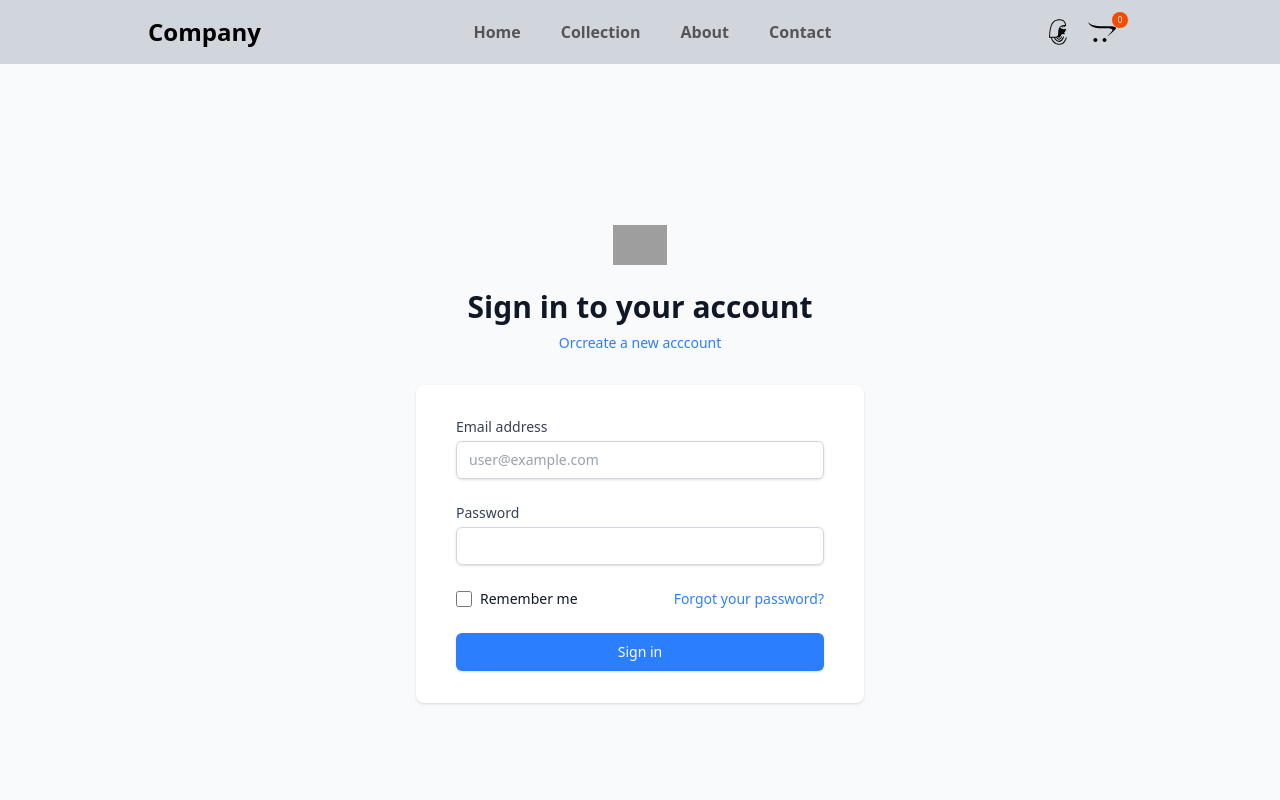
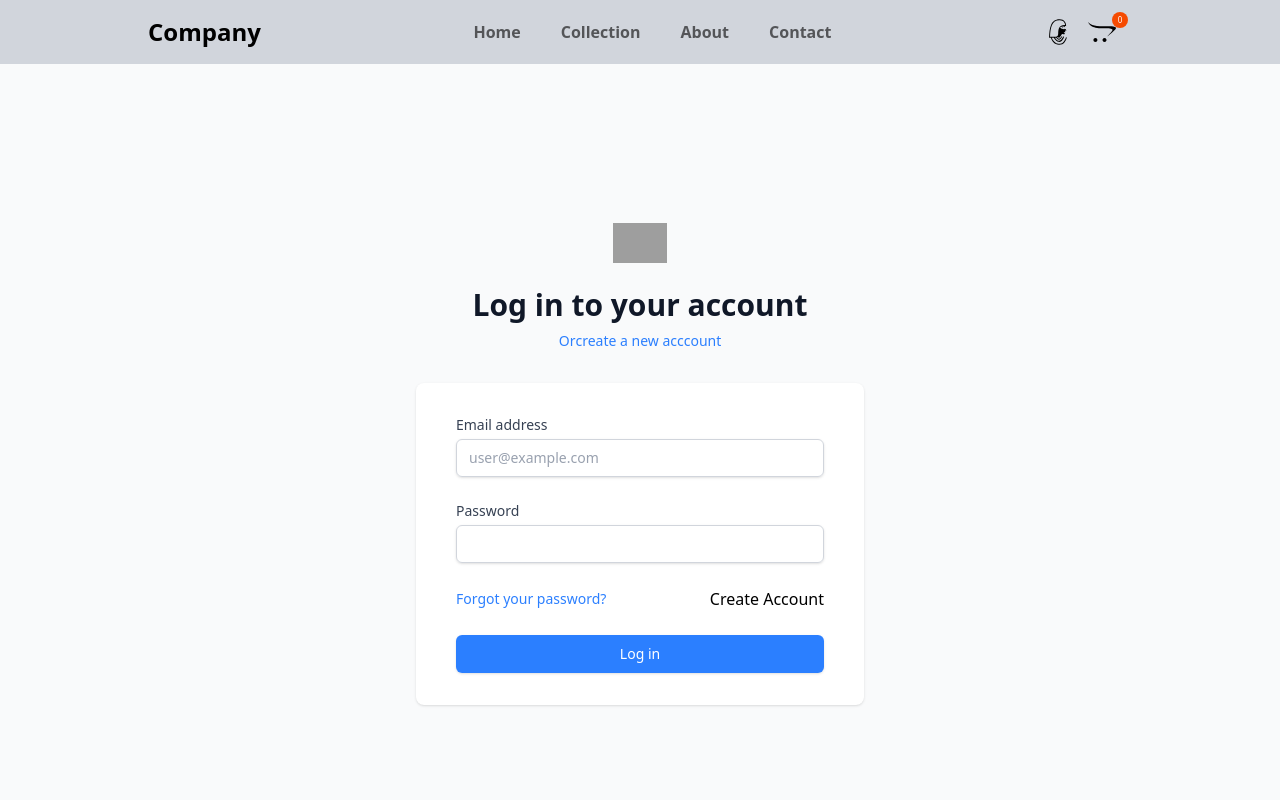
Before and after one commit to aryank730/Ecommerce-API, a React (Vite) app: page /login in a window 1280 px wide. Shown: the top 800 px of the page. Built offline with nearby package versions, Linux system fonts and the light colour scheme; grey boxes are pictures that could not be loaded.

Commit message:
Project Complete

```diff
--- a/src/Pages/Login.jsx
+++ b/src/Pages/Login.jsx
@@ -1,16 +1,18 @@
-import React from 'react'
+import React, { useState } from 'react'
 
 const Login = () => {
 
-  const [currentState, setCurrentState] = React.useState('login'); // 'login' or 'register'
-
+  const [currentState, setCurrentState] = useState('Log in');
+  const onSubmitHandler = async (event) => {
+    e.preventDefault();
+  }
   return (
     <>
       <div class="min-h-screen bg-gray-50 flex flex-col justify-center py-12 sm:px-6 lg:px-8 px-6">
         <div class="sm:mx-auto sm:w-full sm:max-w-md">
           <img class="mx-auto h-10 w-auto" src="https://www.svgrepo.com/show/301692/login.svg" alt="Workflow" />
           <h2 class="mt-6 text-center text-3xl leading-9 font-extrabold text-gray-900">
-            Sign in to your account
+            {currentState} to your account
           </h2>
           <p class="mt-2 text-center text-sm leading-5 text-blue-500 max-w">
             Or
@@ -24,7 +26,7 @@ const Login = () => {
 
         <div class="mt-8 sm:mx-auto sm:w-full sm:max-w-md">
           <div class="bg-white py-8 px-4 shadow sm:rounded-lg sm:px-10">
-            <form>
+            <form onSubmit={onSubmitHandler} class="space-y-6">
               <div>
                 <label for="email" class="block text-sm font-medium leading-5  text-gray-700">Email address</label>
                 <div class="mt-1 relative rounded-md shadow-sm">
@@ -39,6 +41,13 @@ const Login = () => {
                 </div>
               </div>
 
+              {currentState === 'Log in' ? '' : <div class="mt-6">
+                <label for="password" class="block text-sm font-medium leading-5 text-gray-700">Password</label>
+                <div class="mt-1 rounded-md shadow-sm">
+                  <input id="name" name="password" type="password" required="" class="appearance-none block w-full px-3 py-2 border border-gray-300 rounded-md placeholder-gray-400 focus:outline-none focus:shadow-outline-blue focus:border-blue-300 transition duration-150 ease-in-out sm:text-sm sm:leading-5" />
+                </div>
+              </div>}
+
               <div class="mt-6">
                 <label for="password" class="block text-sm font-medium leading-5 text-gray-700">Password</label>
                 <div class="mt-1 rounded-md shadow-sm">
@@ -47,25 +56,44 @@ const Login = () => {
               </div>
 
               <div class="mt-6 flex items-center justify-between">
-                <div class="flex items-center">
+                {/* <div class="flex items-center">
                   <input id="remember_me" name="remember" type="checkbox" value="1" class="form-checkbox h-4 w-4 text-indigo-600 transition duration-150 ease-in-out" />
                   <label for="remember_me" class="ml-2 block text-sm leading-5 text-gray-900">Remember me</label>
-                </div>
+                </div> */}
+
 
                 <div class="text-sm leading-5">
-                  <a href="#"
+                  <a href=""
                     class="font-medium text-blue-500 hover:text-blue-500 focus:outline-none focus:underline transition ease-in-out duration-150">
                     Forgot your password?
                   </a>
                 </div>
+
+                {currentState === 'Log in'
+                 ? <p onClick={()=>setCurrentState('sign up')} className='cursor-pointer'>Create Account</p>
+                 : <p onClick={()=>setCurrentState('Login')} className='cursor-pointer'>Login Account</p>
+                }
+
               </div>
 
               <div class="mt-6">
                 <span class="block w-full rounded-md shadow-sm">
-                  <button type="submit" class="w-full flex justify-center py-2 px-4 border border-transparent text-sm font-medium rounded-md text-white bg-blue-500 hover:bg-blue-500 focus:outline-none focus:border-indigo-700 focus:shadow-outline-indigo active:bg-indigo-700 transition duration-150 ease-in-out">
-                    Sign in
+                  {
+                    currentState === 'Log in' ? (
+                      <button type="submit" onClick={() => setCurrentState('Sign Up')}
+                        class="w-full flex justify-center py-2 px-4 border border-transparent text-sm font-medium rounded-md text-white bg-blue-500 hover:bg-blue-600 focus:outline-none focus:border-blue-700 focus:shadow-outline-blue active:bg-blue-700 transition duration-150 ease-in-out">
+                        Log in
                       </button>
+                    ) : (
+                      <button type="submit" onClick={() => setCurrentState('Login')}
+                        class="w-full flex justify-center py-2 px-4 border border-transparent text-sm font-medium rounded-md text-white bg-green-500 hover:bg-green-600 focus:outline-none focus:border-green-700 focus:shadow-outline-green active:bg-green-700 transition duration-150 ease-in-out">
+                        Register
+                      </button>
+                    )
+                  }
                 </span>
+                {/* <button className='w-full flex justify-center py-2 px-4 border border-transparent text-sm font-medium rounded-md text-white bg-green-500 hover:bg-green-600 focus:outline-none focus:border-green-700 focus:shadow-outline-green active:bg-green-700 transition duration-150 ease-in-out'>{currentState === 'Login'?'sign in': 'sign up'}</button> */}
+
               </div>
             </form>
 
@@ -73,7 +101,7 @@ const Login = () => {
         </div>
       </div>
 
-      <div class="bg-gradient-to-br from-blue-50 to-blue-100 dark:from-gray-900 dark:to-gray-800 min-h-screen flex items-center justify-center p-4">
+      {/* <div class="bg-gradient-to-br from-blue-50 to-blue-100 dark:from-gray-900 dark:to-gray-800 min-h-screen flex items-center justify-center p-4">
         <div class="bg-white dark:bg-gray-700 shadow-2xl rounded-3xl w-full max-w-md overflow-hidden grid md:grid-cols-1 transform transition-transform duration-300 hover:scale-105">
           <div class="p-8 text-center">
             <svg xmlns="http://www.w3.org/2000/svg" viewBox="0 0 400 300" class="mx-auto mb-6 w-48 h-48 animate-pulse">
@@ -135,7 +163,7 @@ const Login = () => {
           </div>
         </div>
 
-                  </div>
+      </div> */}
     </>
   )
 }
```
Lines whose indentation alone changed are shown as unchanged.
